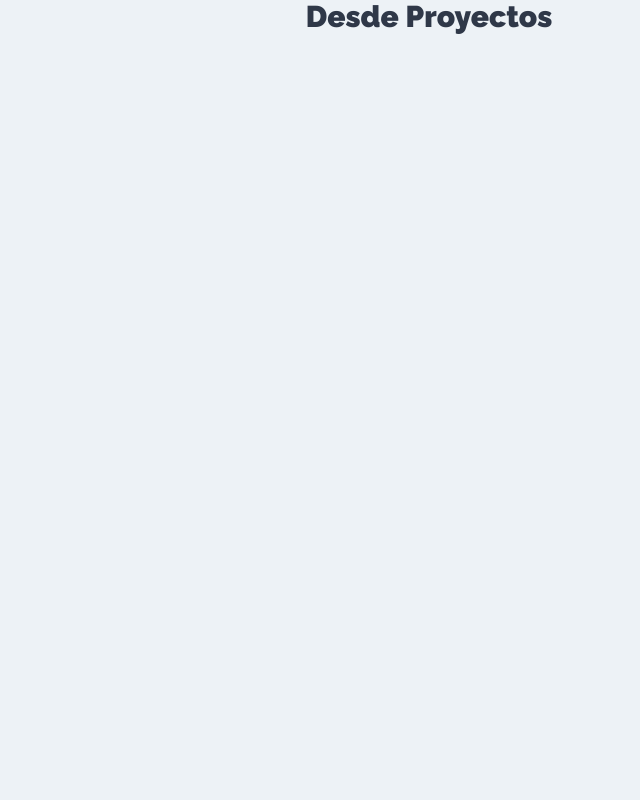
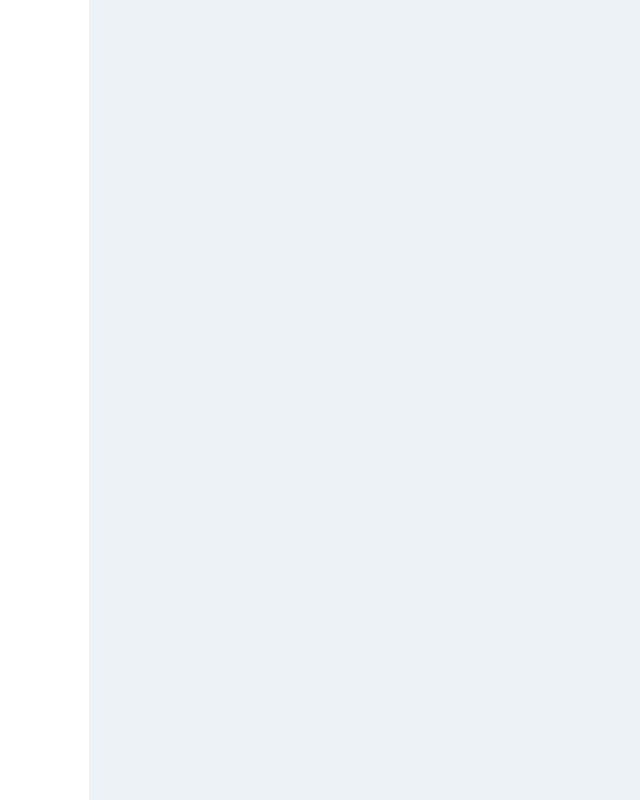
Before and after one commit to gabyballester/front-projects-tasks-react-hooks-context, a React (Create React App) app: page /projects in a window 1280 px wide. Shown: the whole page, without its empty margins (211-851 px from the left). Built offline with nearby package versions, Linux system fonts and the light colour scheme.

Commit message:
EditingProjectsComponent: Defined the template for that section

```diff
--- a/src/components/projects/Projects.jsx
+++ b/src/components/projects/Projects.jsx
@@ -1,9 +1,21 @@
-import React from 'react';
+import React from "react";
 
 const Projects = () => {
-    return (
-        <h1>Desde Proyectos</h1>
-     );
-}
+  return (
+    <div className="contenedor-app">
+      <aside>
+        {/* Formulario */}
+        {/* Listar proyectos */}
+      </aside>
+      <div className="seccion-principal">
+        <main>
+          <div className="contenedor-tareas">
+            {/* Administrar las tareas */}
+          </div>
+        </main>
+      </div>
+    </div>
+  );
+};
 
 export default Projects;
```
